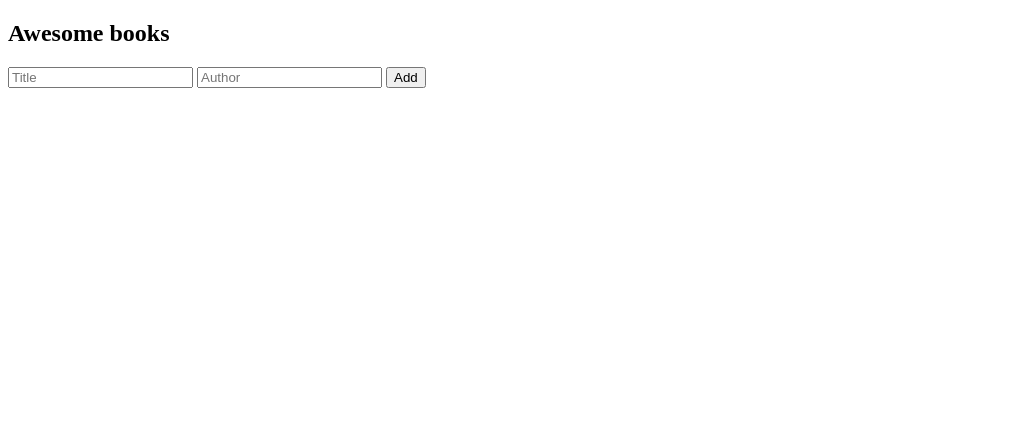
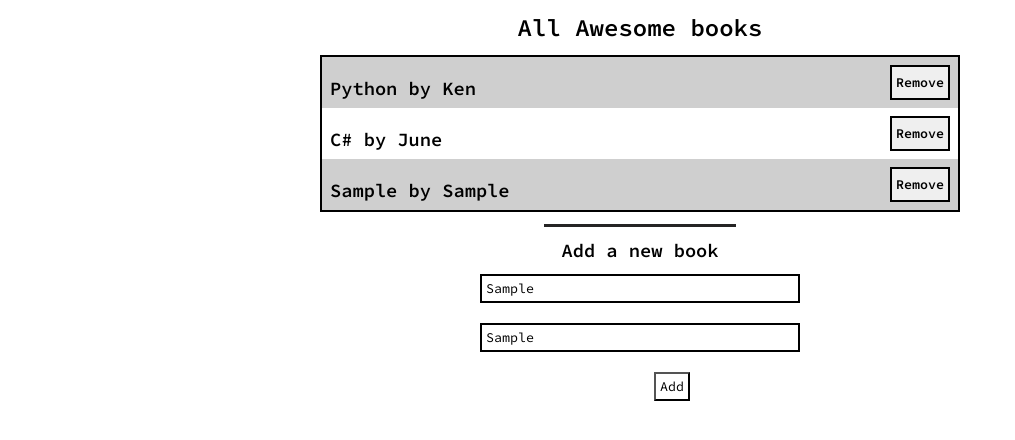
Before and after one commit to rosemutai/Awesome-books, a website: page index.html in a window 1280 px wide. Both pictures are taken after typing "Sample", "Sample" into the empty fields and a click on the button "Add". Shown: the whole page, without its empty margins (0-1015 px from the left). Drawn offline with Linux system fonts and the light colour scheme.

Commit message:
Save data to local storage

```diff
--- a/app.js
+++ b/app.js
@@ -1,41 +1,63 @@
-const addBtn = document.getElementById('add-btn');
-const displayArea = document.getElementById('all-books');
+const books = [
+  {
+    title: 'Python',
+    author: 'Ken',
+  },
 
-const books = [];
+  {
+    title: 'C#',
+    author: 'June',
+  },
+];
 
-addBtn.addEventListener('click', (e) => {
+const displayAllBooks = () => {
+  localStorage.setItem('allBooks', JSON.stringify(books));
+  const booksSection = document.getElementById('all-books');
+
+  // get books from local storage
+  const booksInLocalStorage = JSON.parse(localStorage.getItem('allBooks'));
+  console.log(booksInLocalStorage);
+  let elements = '';
+
+  // Loop through the books
+  if (booksInLocalStorage) {
+    booksInLocalStorage.forEach((book) => {
+      elements += `
+        <div class='book-details'>
+          <h3>${book.title} by ${book.author}</h3>
+          <button onclick={deleteBook(${book.index})} class='delete-button'>Remove</button>
+        </div>
+      `;
+    });
+    booksSection.innerHTML = elements;
+  }
+};
+
+displayAllBooks();
+
+const addNewBook = () => {
+  // get user inputs
+  const titleInput = document.getElementById('title-input').value;
+  const authorInput = document.getElementById('author-input').value;
+
+  // new book object
+  const newBook = {
+    title: titleInput,
+    author: authorInput,
+  };
+  books.push(newBook);
+  displayAllBooks();
+};
+
+// submit form
+const form = document.getElementById('add-book-form');
+form.addEventListener('submit', (e) => {
   e.preventDefault();
-  const formInputs = document.querySelectorAll('form input');
-  const addedBook = {};
-  for (let i = 0; i < formInputs.length; i += 1) {
-    addedBook.id = Math.floor(Math.random() * 1000);
-    addedBook[formInputs[i].name] = formInputs[i].value;
-    formInputs[i].value = '';
-  }
-  books.push(addedBook);
-  const booksData = JSON.stringify(books);
-  localStorage.setItem('allBooks', booksData);
+  addNewBook();
 });
 
-const booksInLocalStorage = Array.from(JSON.parse(localStorage.getItem('allBooks')));
-if (booksInLocalStorage) {
-  booksInLocalStorage.forEach((book) => {
-    const bookContent = `
-      <div class="book-details">
-        <h3>${book.title}</h3>
-        <p>${book.author}</p
-        <button type="button" id='delete-book-${book.id}'>Remove</button>
-      </div>
-    `;
-    const div = document.createElement('div');
-    div.innerHTML = bookContent;
-    displayArea.append(div);
-  });
-}
-
-const id = booksInLocalStorage.map(({ id }) => id);
-console.log(id);
-const deleteBtn = document.getElementById(`delete-book-${id}`);
-deleteBtn.addEventListener('click', () => {
-  booksInLocalStorage.filter((book) => book.id !== id);
-});
+// delete book
+const deleteBook = (index) => {
+  books.splice(index, 1);
+  displayAllBooks();
+};
--- a/index.html
+++ b/index.html
@@ -5,18 +5,21 @@
   <meta http-equiv="X-UA-Compatible" content="IE=edge">
   <meta name="viewport" content="width=device-width, initial-scale=1.0">
   <title>Awesome-books</title>
+  <link rel="stylesheet" href="styles.css">
 </head>
 <body>
   <nav class="navbar">
-    <h1 class="title">Awesome books</h1>
+    <h1 class="title">All Awesome books</h1>
   </nav>
 
   <main class="main-content">
     <section id="all-books"></section>
+    <hr>
     <section class="add-book">
+      <h3>Add a new book</h3>
       <form id="add-book-form">
-        <input type="text" name="title" id="title-input" placeholder="Title">
-        <input type="text" name="author" id="author-input" placeholder="Author">
+        <input type="text" name="title" id="title-input" placeholder="Title"><br>
+        <input type="text" name="author" id="author-input" placeholder="Author"><br>
         <button class="add" id="add-btn">Add</button>
       </form>
     </section>
--- /dev/null
+++ b/styles.css
@@ -0,0 +1,81 @@
+@import url('https://fonts.googleapis.com/css2?family=Source+Code+Pro:wght@400;600&display=swap');
+* {
+  margin: 0;
+  padding: 0;
+  box-sizing: border-box;
+  font-family: 'Source Code Pro', monospace;
+}
+
+.main-content,
+.navbar {
+  width: 50%;
+  margin: 12px auto;
+  background-color: #fff;
+}
+
+.navbar {
+  text-align: center;
+}
+
+#all-books {
+  display: flex;
+  flex-direction: column;
+  border: 2px solid #000;
+}
+
+.book-details {
+  display: flex;
+  width: 100%;
+  justify-content: space-between;
+  background-color: rgba(196, 196, 196, 0.8);
+  padding: 8px;
+}
+
+.book-details:nth-child(even) {
+  background-color: #fff;
+}
+
+button.add {
+  background-color: #fff;
+  box-shadow: 4px solid #000;
+  border: 1px solid 1px;
+  color: #000;
+  margin-left: 20% !important;
+  padding: 4px;
+}
+
+h3 {
+  text-align: center;
+  margin-top: 12px;
+}
+
+hr {
+  width: 30%;
+  margin: 0 auto;
+  border: none;
+  border-bottom: 3px solid #252424;
+  margin-block: 12px 8px;
+}
+
+form {
+  display: flex;
+  flex-direction: column;
+  justify-content: flex-end;
+  align-items: center;
+  width: 50%;
+  background-color: blues;
+  margin: 12px auto;
+}
+
+form input {
+  width: 100%;
+  padding: 4px;
+  border: 2px solid #000;
+}
+
+button.delete-button {
+  border: 2px solid #000;
+  box-shadow: 18px 15px solid #000;
+  padding: 4px;
+  font-weight: 600;
+}
```
